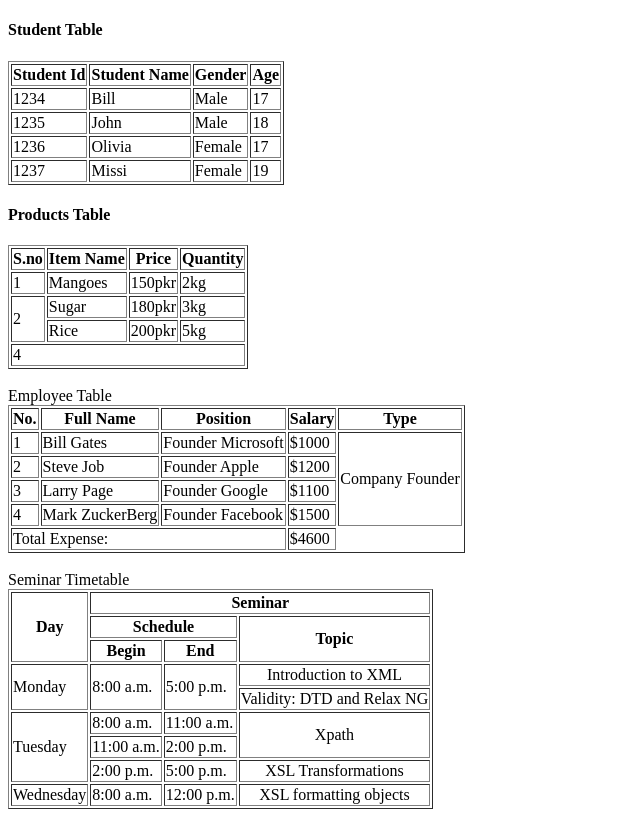
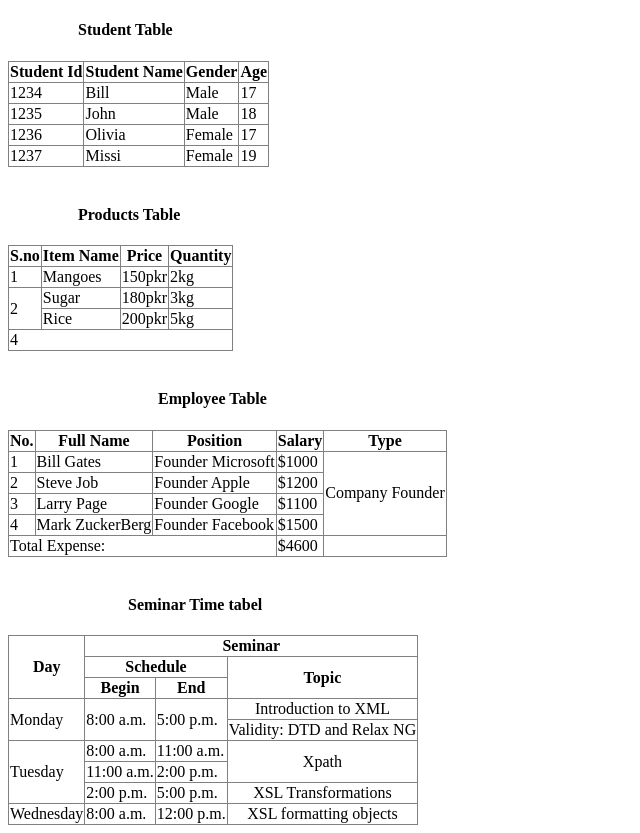
Before and after one commit to NizamUddinDev/web-development01, a plain HTML site: page HTML/table.html in a window 1280 px wide. Shown: the whole page, without its empty margins (0-640 px from the left). Drawn offline with Linux system fonts and the light colour scheme.

Commit message:
Collapsing borders of table

```diff
--- a/HTML/table.html
+++ b/HTML/table.html
@@ -3,11 +3,11 @@
 <head>
     <meta charset="UTF-8">
     <meta name="viewport" content="width=device-width, initial-scale=1.0">
-    <title>Table</title>
+    <title>Tables Practice</title>
 </head>
 <body>
-    <h4>Student Table</h4>
-    <table border="1">
+    <h4 style="margin-left: 70px;">Student Table</h4>
+    <table border="1" style="border-collapse: collapse;">
         <thead>
             <th>Student Id</th>
             <th>Student Name</th>
@@ -41,9 +41,9 @@
             </tr>
         </tbody>
         <table>
-
-        <h4>Products Table</h4>
-        <table border="1">
+<br>
+        <h4 style="margin-left: 70px;">Products Table</h4>
+        <table border="1" style="border-collapse: collapse;">
             <thead>
                 <th>S.no</th>
                 <th>Item Name</th>
@@ -74,10 +74,8 @@
         </tbody>
         </table>
         <br>
-        <table border="1">
-            <tfoot>
-                Employee Table
-            </tfoot>
+        <h4 style="margin-left: 150px;"> Employee Table</h4>
+        <table border="1" style="border-collapse: collapse;">
             <thead>
                 <th>No.</th>
                 <th>Full Name</th>
@@ -120,8 +118,8 @@
             </tbody>
         </table>
 <br>
-        <table border="1">
-            <tfoot>Seminar Timetable</tfoot>
+        <h4 style="margin-left: 120px;">Seminar Time tabel</h4>
+        <table border="1" style="border-collapse: collapse;">
             <thead>
                 <tr>
                     <th rowspan="3">Day</th>
```
